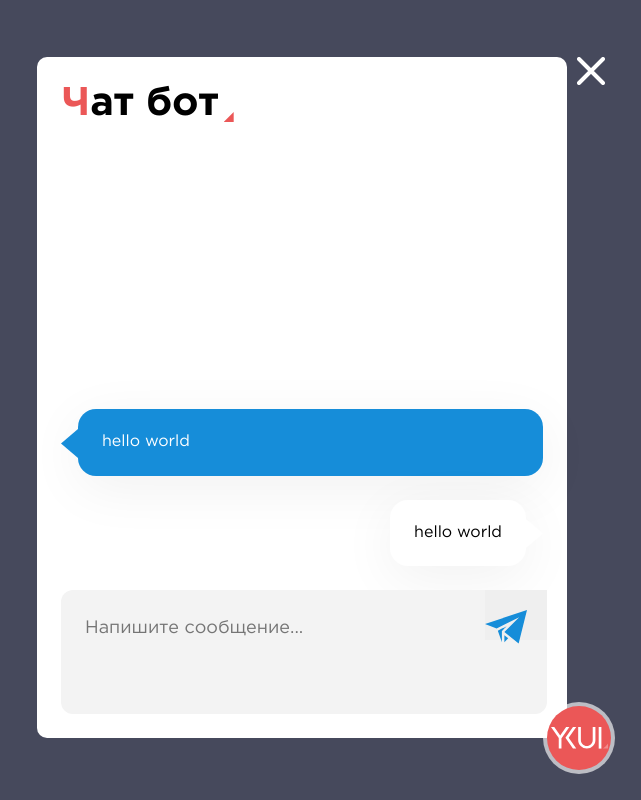
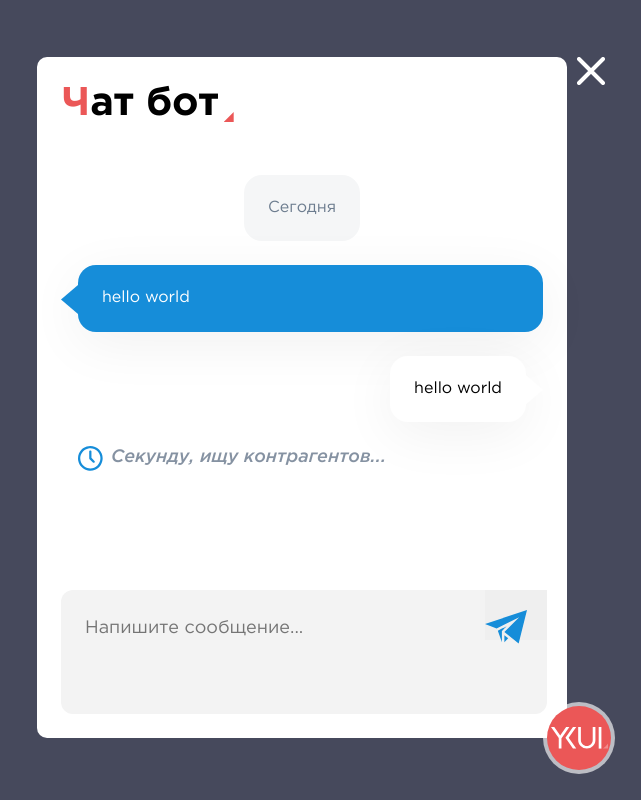
Before and after one commit to AlexeyChubarov13/chat-bot, a Vue app: page / in a window 1280 px wide. Shown: the whole page, without its empty margins (639-1280 px from the left). Built offline with nearby package versions, Linux system fonts and the light colour scheme.

Commit message:
new commit

```diff
--- a/src/components/Chat/ChatPopup/ChatPopup.vue
+++ b/src/components/Chat/ChatPopup/ChatPopup.vue
@@ -8,10 +8,21 @@ import ChatInput from '../ChatInput/ChatInput.vue';
                 <div class="chat-popup__title"><span>Ч</span>ат бот</div>
             </div>
             <div class="chat-popup__body">
-                <div class="chat-popup__messeges">
-                    <div class="chat-popup__messege --bot">hello world</div>
-                    <div class="chat-popup__messege">hello world</div>
+                <div class="chat-popup__wrapper">
+                    <div class="chat-popup__date">Сегодня</div>
+                    <div class="chat-popup__messeges">
+                        <div class="chat-popup__messege --bot">hello world</div>
+                        <div class="chat-popup__messege">hello world</div>
+                    </div>
+                    <div class="chat-popup__search">
+                        <svg width="25" height="25" viewBox="0 0 25 25" fill="none" xmlns="http://www.w3.org/2000/svg">
+                            <path d="M13.4547 11.8693V5.60612C13.4547 5.30875 13.3366 5.02356 13.1263 4.81329C12.9161 4.60302 12.6309 4.48489 12.3335 4.48489C12.0361 4.48489 11.751 4.60302 11.5407 4.81329C11.3304 5.02356 11.2123 5.30875 11.2123 5.60612V12.3335C11.2123 12.6308 11.3305 12.916 11.5408 13.1262L14.9045 16.4899C15.1159 16.6941 15.3992 16.8071 15.6932 16.8046C15.9871 16.802 16.2684 16.6841 16.4762 16.4762C16.6841 16.2683 16.802 15.9871 16.8046 15.6931C16.8071 15.3991 16.6941 15.1159 16.4899 14.9045L13.4547 11.8693Z" fill="#168DD9"/>
+                            <path d="M12.3335 0C9.89416 0 7.50961 0.723347 5.48138 2.07857C3.45314 3.43379 1.87233 5.36002 0.938837 7.61367C0.00534395 9.86732 -0.2389 12.3472 0.23699 14.7396C0.712881 17.1321 1.88753 19.3297 3.6124 21.0546C5.33727 22.7795 7.53489 23.9541 9.92735 24.43C12.3198 24.9059 14.7997 24.6616 17.0533 23.7282C19.307 22.7947 21.2332 21.2138 22.5884 19.1856C23.9436 17.1574 24.667 14.7728 24.667 12.3335C24.6631 9.06363 23.3625 5.9288 21.0503 3.61666C18.7382 1.30451 15.6034 0.00385755 12.3335 0ZM12.3335 22.4245C10.3377 22.4245 8.38668 21.8327 6.72722 20.7239C5.06775 19.6151 3.77436 18.0391 3.01059 16.1952C2.24683 14.3513 2.04699 12.3223 2.43636 10.3648C2.82572 8.40736 3.7868 6.60931 5.19806 5.19805C6.60931 3.78679 8.40736 2.82571 10.3648 2.43635C12.3223 2.04698 14.3513 2.24682 16.1952 3.01059C18.0391 3.77435 19.6151 5.06775 20.7239 6.72721C21.8327 8.38667 22.4245 10.3377 22.4245 12.3335C22.4213 15.0088 21.3571 17.5736 19.4653 19.4653C17.5736 21.3571 15.0088 22.4213 12.3335 22.4245Z" fill="#168DD9"/>
+                        </svg>
+                        <p class="chat-popup__info">Секунду, ищу контрагентов...</p>
+                    </div>
                 </div>
+
                 <ChatInput />
             </div>
         </div>
--- a/src/components/Chat/ChatPopup/__chat-popup.css
+++ b/src/components/Chat/ChatPopup/__chat-popup.css
@@ -55,7 +55,22 @@
     flex-direction: column;
     flex: 1;
     gap: 24px;
-    justify-content: flex-end;
+    justify-content: space-between;
+}
+
+.chat-popup__wrapper {
+    display: flex;
+    flex-direction: column;
+    gap: 1.5rem;
+}
+
+.chat-popup__date {
+    width: fit-content;
+    padding: 1.5rem;
+    color: #001C3D8F;
+    background-color: #F5F6F7;
+    align-self: center;
+    border-radius: 1.125rem;
 }
 
 .chat-popup__messeges {
@@ -66,10 +81,10 @@
 
 .chat-popup__messege {
     position: relative;
-    width: fit-content calc(100% - 17px);
+    width: fit-content calc(100% - 1.0625rem);
     align-self: flex-end;
     padding: 1.5rem;
-    margin-right: 17px;
+    margin-right: 1.0625rem;
     border-radius: 1.125rem;
     background-color: #ffffff;
     color: #000000;
@@ -78,8 +93,8 @@
 
 .chat-popup__messege.--bot {
     align-self: flex-start;
-    width: calc(100% - 17px);
-    margin-left: 17px;
+    width: calc(100% - 1.0625rem);
+    margin-left: 1.0625rem;
     background-color: #168DD9;
     color: #ffffff;
 }
@@ -87,10 +102,10 @@
 .chat-popup__messege::before {
     position: absolute;
     content: '';
-    width: 17px;
+    width: 1.0625rem;
     height: 29px;
     background-color: #ffffff;
-    right: -17px;
+    right: -1.0625rem;
     bottom: 18px;
     clip-path: polygon(0% 0%, 0% 100%, 100% 50%);
 }
@@ -98,11 +113,27 @@
 .chat-popup__messege.--bot::before {
     position: absolute;
     content: '';
-    width: 17px;
+    width: 1.0625rem;
     height: 29px;
     background-color: #168DD9;
-    left: -17px;
+    left: -1.0625rem;
     bottom: 18px;
     clip-path: polygon(0% 0%, 0% 100%, 100% 50%);
     transform: rotate(180deg);
 }
+
+.chat-popup__search {
+    display: flex;
+    gap: 0.5rem;
+    margin-left: 1.0625rem;
+}
+
+.chat-popup__info {
+    display: flex;
+    justify-content: center;
+    align-items: center;
+    font-size: 1.125rem;
+    font-weight: 500;
+    font-style: italic;
+    color: #001C3D7A;
+}
```
